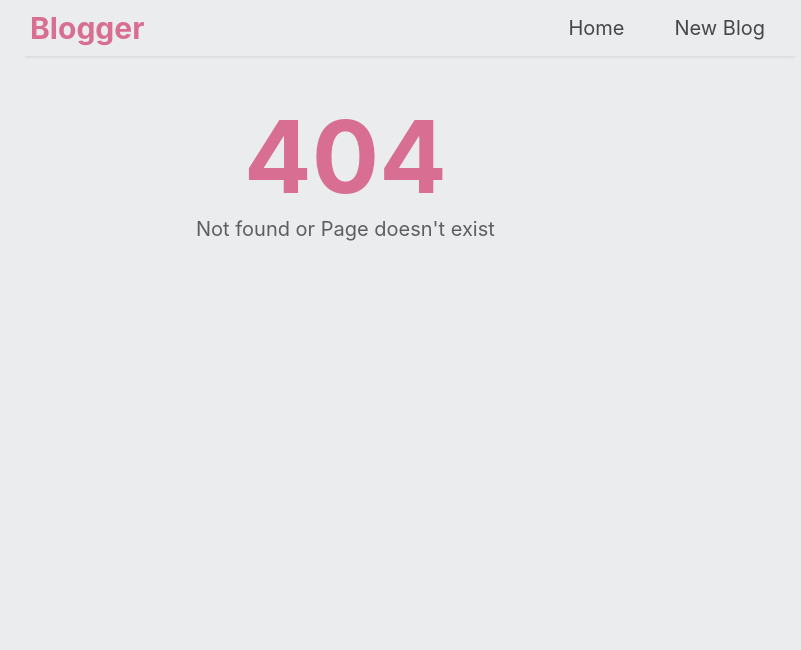
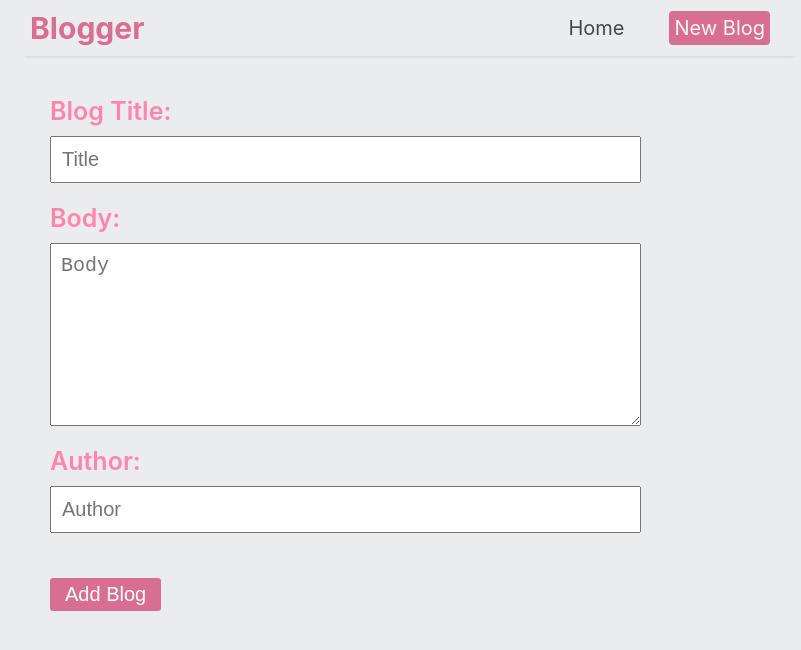
Before and after one commit to Roopaish/blogger-react-app, a React (Create React App) app: page /blogger-react-app/newblog in a window 1280 px wide. Before the commit this address had no page. Shown: the top 650 px of the page, without its empty margins (230-1031 px from the left). Built offline with nearby package versions, Linux system fonts and the light colour scheme.

Commit message:
path changed

```diff
--- a/src/App.js
+++ b/src/App.js
@@ -12,13 +12,13 @@ function App() {
         <Navbar />
         <div className="content">
           <Switch>
-            <Route exact path="/">
+            <Route exact path="/blogger-react-app/">
               <Home />
             </Route>
-            <Route exact path="/newblog">
+            <Route exact path="/blogger-react-app/newblog">
               <CreateBlog />
             </Route>
-            <Route exact path="/blogs/:id">
+            <Route exact path="/blogger-react-app/blogs/:id">
               <BlogDetails />
             </Route>
             <Route path="*">
--- a/src/BlogDetails.js
+++ b/src/BlogDetails.js
@@ -12,7 +12,7 @@ const BlogDetails = () => {
     fetch("https://blogger-rolify-api.herokuapp.com/blogs/" + blogs.id, {
       method: "DELETE",
     }).then(() => {
-      history.push("/"); //push to home
+      history.push("/blogger-react-app/"); //push to home
     });
   };
 
--- a/src/BlogList.js
+++ b/src/BlogList.js
@@ -8,7 +8,7 @@ const BlogList = ({ blogs }) => {
       {blogs.map((blog) => (
         <div className="blog-preview" key={blog.id}>
           {/* Id will be passed to BlogDetails using Params  */}
-          <Link to={`/blogs/${blog.id}`}>
+          <Link to={`/blogger-react-app/blogs/${blog.id}`}>
             <h1>{blog.title}</h1>
             <p>Written By: {blog.author}</p>
           </Link>
--- a/src/CreateBlog.js
+++ b/src/CreateBlog.js
@@ -17,7 +17,7 @@ const CreateBlog = () => {
       headers: { "Content-Type": "application/json" },
       body: JSON.stringify(blog),
     }).then(() => {
-      history.push("/");
+      history.push("/blogger-react-app/");
     });
   };
 
--- a/src/Navbar.js
+++ b/src/Navbar.js
@@ -3,13 +3,13 @@ import { NavLink } from "react-router-dom";
 const Navbar = () => {
   return (
     <nav>
-      <NavLink exact to="/">
+      <NavLink exact to="/blogger-react-app/">
         <h1 className="title">Blogger</h1>
       </NavLink>
       <div className="nav-links">
         <NavLink
           exact
-          to="/"
+          to="/blogger-react-app/"
           activeStyle={{ color: "whitesmoke" }}
           activeClassName="active"
           className="nav-link"
@@ -18,7 +18,7 @@ const Navbar = () => {
         </NavLink>
         <NavLink
           exact
-          to="/newblog"
+          to="/blogger-react-app/newblog"
           activeClassName="active"
           activeStyle={{ color: "whitesmoke" }}
           className="nav-link"
```
